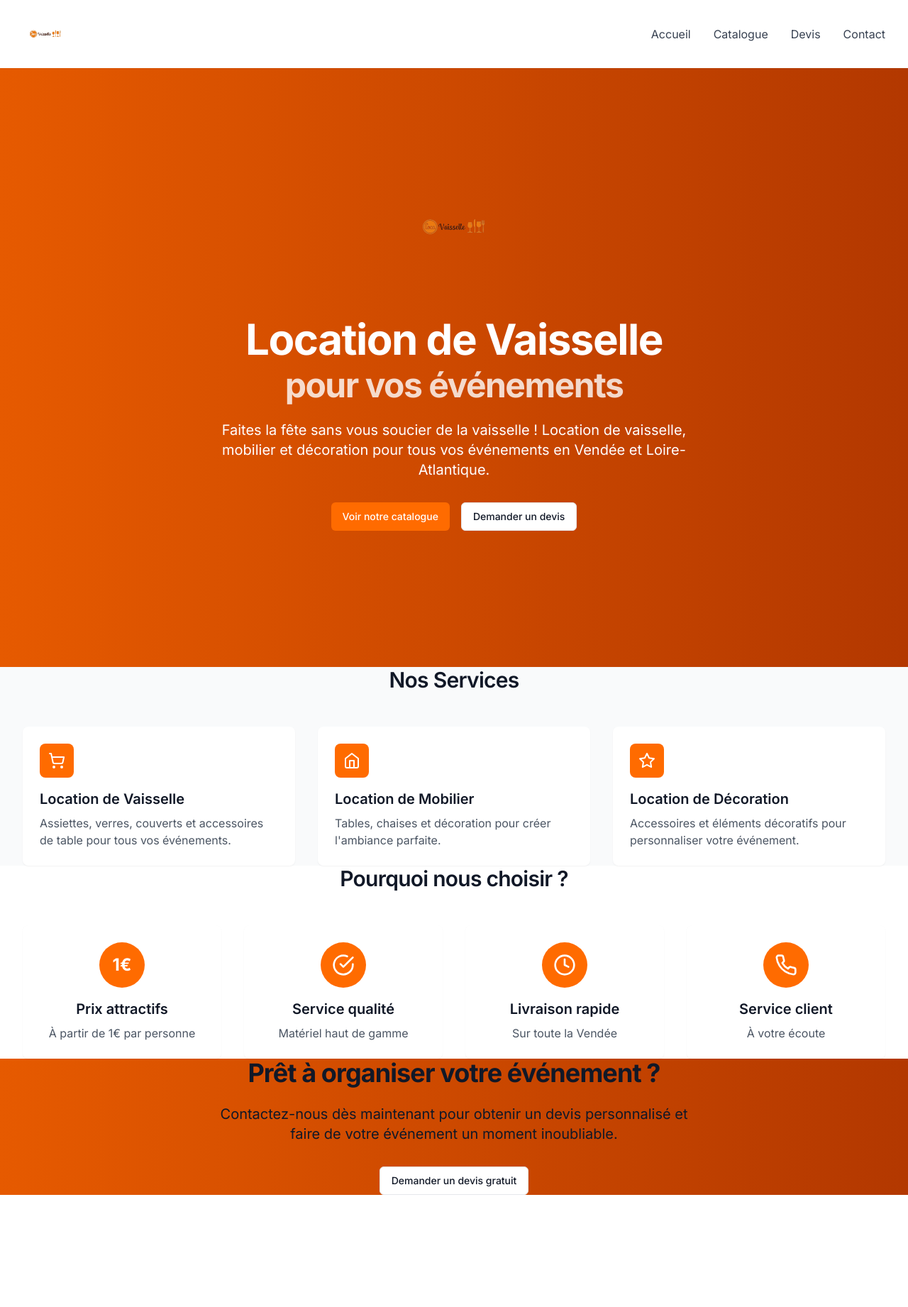
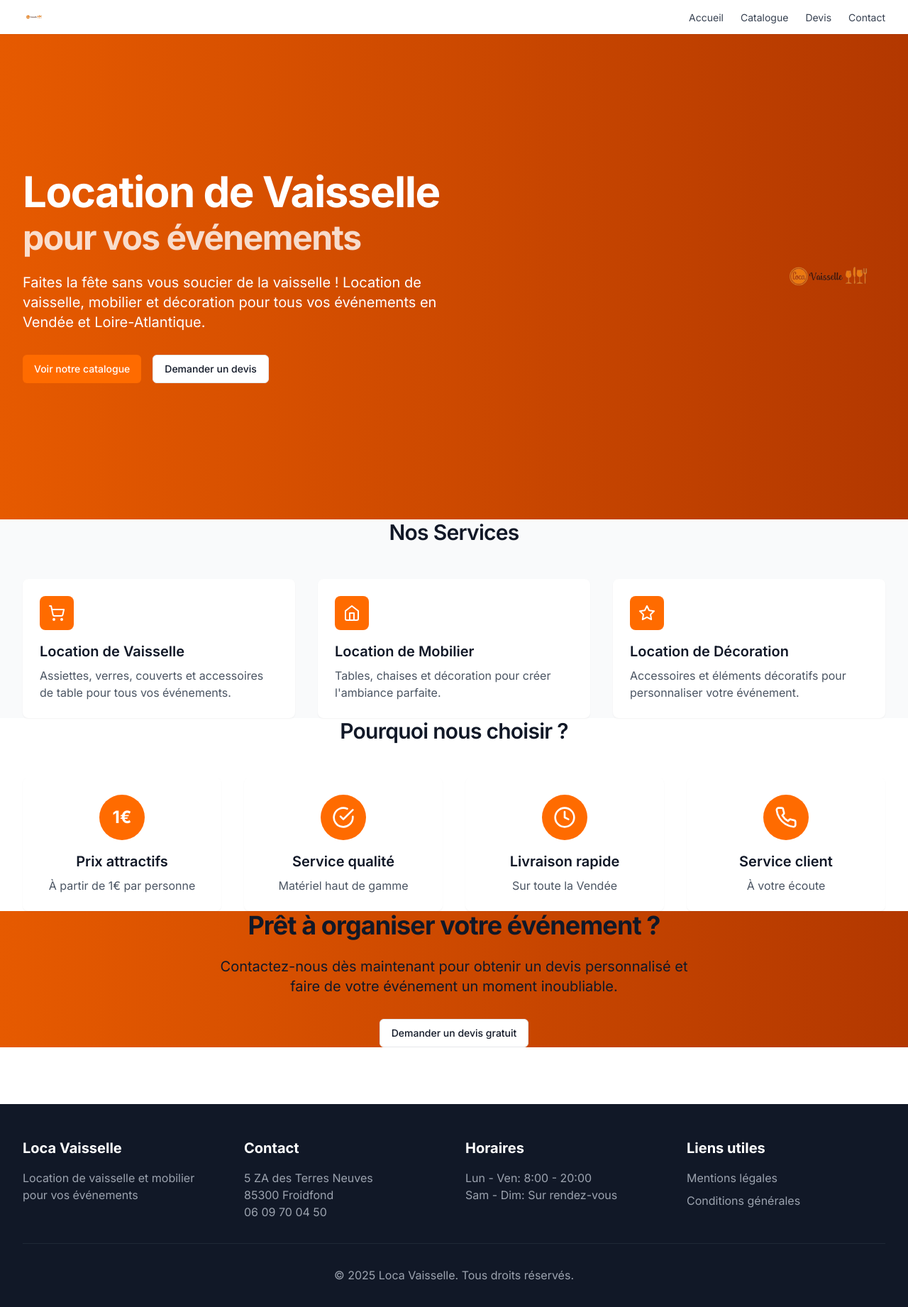
Before and after one commit to capponuts/locavaiselle, a Next.js app: page / in a window 1280 px wide. Shown: the top 1842 px of the page at 71% size. Before the commit the page ends 1684 px from the top, so only its background shows below. Built offline with nearby package versions, Linux system fonts and the light colour scheme.

Commit message:
fix footer et logo

```diff
--- /dev/null
+++ b/app/components/Footer.tsx
@@ -0,0 +1,53 @@
+import Link from 'next/link';
+
+export default function Footer() {
+  return (
+    <footer className="bg-gray-900 text-white mt-20">
+      <div className="container-custom py-12">
+        <div className="grid grid-cols-1 md:grid-cols-4 gap-8">
+          <div>
+            <h3 className="text-xl font-bold mb-4">Loca Vaisselle</h3>
+            <p className="text-gray-400">
+              Location de vaisselle et mobilier pour vos événements
+            </p>
+          </div>
+          <div>
+            <h3 className="text-xl font-bold mb-4">Contact</h3>
+            <p className="text-gray-400">5 ZA des Terres Neuves</p>
+            <p className="text-gray-400">85300 Froidfond</p>
+            <p className="text-gray-400">06 09 70 04 50</p>
+          </div>
+          <div>
+            <h3 className="text-xl font-bold mb-4">Horaires</h3>
+            <p className="text-gray-400">Lun - Ven: 8:00 - 20:00</p>
+            <p className="text-gray-400">Sam - Dim: Sur rendez-vous</p>
+          </div>
+          <div>
+            <h3 className="text-xl font-bold mb-4">Liens utiles</h3>
+            <ul className="space-y-2">
+              <li>
+                <Link
+                  href="/mentions-legales"
+                  className="text-gray-400 hover:text-white transition-colors"
+                >
+                  Mentions légales
+                </Link>
+              </li>
+              <li>
+                <Link
+                  href="/conditions-generales"
+                  className="text-gray-400 hover:text-white transition-colors"
+                >
+                  Conditions générales
+                </Link>
+              </li>
+            </ul>
+          </div>
+        </div>
+        <div className="border-t border-gray-800 mt-8 pt-8 text-center text-gray-400">
+          <p>&copy; {new Date().getFullYear()} Loca Vaisselle. Tous droits réservés.</p>
+        </div>
+      </div>
+    </footer>
+  );
+}
--- a/app/components/Header.tsx
+++ b/app/components/Header.tsx
@@ -10,26 +10,26 @@ export default function Header() {
   const [isMenuOpen, setIsMenuOpen] = useState(false);
 
   return (
-    <header className="bg-white shadow-sm fixed top-0 left-0 right-0 z-50">
+    <header className="bg-white/90 backdrop-blur-sm shadow-sm fixed top-0 left-0 right-0 z-50">
       <div className="container-custom py-2 flex justify-between items-center">
-        <Link href="/" className="flex items-center py-2">
+        <Link href="/" className="flex items-center">
           <Image
             src="/logo-loca-vaisselle.png"
             alt="Logo LocaVaiselle"
-            width={200}
-            height={80}
+            width={120}
+            height={40}
             priority
-            className="h-16 w-auto"
+            className="h-8 w-auto"
           />
         </Link>
 
         {/* Navigation desktop */}
         <nav className="hidden md:block">
-          <ul className="flex space-x-8">
+          <ul className="flex space-x-6">
             <li>
               <Link
                 href="/"
-                className="text-gray-700 hover:text-primary transition-colors"
+                className="text-sm text-gray-700 hover:text-primary transition-colors"
               >
                 Accueil
               </Link>
@@ -37,7 +37,7 @@ export default function Header() {
             <li>
               <Link
                 href="/catalogue"
-                className="text-gray-700 hover:text-primary transition-colors"
+                className="text-sm text-gray-700 hover:text-primary transition-colors"
               >
                 Catalogue
               </Link>
@@ -45,7 +45,7 @@ export default function Header() {
             <li>
               <Link
                 href="/devis"
-                className="text-gray-700 hover:text-primary transition-colors"
+                className="text-sm text-gray-700 hover:text-primary transition-colors"
               >
                 Devis
               </Link>
@@ -53,7 +53,7 @@ export default function Header() {
             <li>
               <Link
                 href="/contact"
-                className="text-gray-700 hover:text-primary transition-colors"
+                className="text-sm text-gray-700 hover:text-primary transition-colors"
               >
                 Contact
               </Link>
@@ -63,11 +63,11 @@ export default function Header() {
 
         {/* Bouton menu mobile */}
         <button
-          className="md:hidden p-2 rounded-lg hover:bg-gray-100"
+          className="md:hidden p-1.5 rounded-lg hover:bg-gray-100"
           onClick={() => setIsMenuOpen(!isMenuOpen)}
           aria-label="Menu principal"
         >
-          <Menu className="h-6 w-6 text-gray-600" />
+          <Menu className="h-5 w-5 text-gray-600" />
         </button>
       </div>
 
--- a/app/layout.tsx
+++ b/app/layout.tsx
@@ -2,6 +2,7 @@ import type { Metadata } from "next";
 import { Inter } from "next/font/google";
 import "./globals.css";
 import Header from "./components/Header";
+import Footer from "./components/Footer";
 
 const inter = Inter({ subsets: ["latin"] });
 
@@ -19,9 +20,10 @@ export default function RootLayout({
     <html lang="fr">
       <body className={inter.className}>
         <Header />
-        <main className="pt-16">
+        <main className="pt-12">
           {children}
         </main>
+        <Footer />
       </body>
     </html>
   );
--- a/app/page.tsx
+++ b/app/page.tsx
@@ -11,43 +11,31 @@ export default function Home() {
       {/* Hero Section */}
       <section className="hero-section">
         <div className="container-custom relative z-10 text-white py-16">
-          <motion.div
-            className="flex flex-col items-center mb-8"
-            initial={{ opacity: 0, y: 20 }}
-            animate={{ opacity: 1, y: 0 }}
+          <div className="flex flex-col md:flex-row items-center justify-between gap-8">
+            {/* Texte à gauche */}
+            <div className="w-full md:w-1/2">
+              <motion.h1
+                className="text-5xl md:text-6xl font-bold mb-6"
+                initial={{ opacity: 0, x: -20 }}
+                animate={{ opacity: 1, x: 0 }}
                 transition={{ duration: 0.5 }}
-          >
-            <Image
-              src="/logo-loca-vaisselle.png"
-              alt="Logo LocaVaiselle"
-              width={300}
-              height={120}
-              priority
-              className="h-32 w-auto mb-8"
-            />
-          </motion.div>
-          <motion.h1
-            className="text-5xl md:text-6xl font-bold mb-6 text-center"
-            initial={{ opacity: 0, y: 20 }}
-            animate={{ opacity: 1, y: 0 }}
-            transition={{ duration: 0.5, delay: 0.2 }}
               >
                 Location de Vaisselle<br />
                 <span className="text-4xl md:text-5xl opacity-80">pour vos événements</span>
               </motion.h1>
               <motion.p
-            className="text-xl mb-8 max-w-2xl mx-auto text-center"
-            initial={{ opacity: 0, y: 20 }}
-            animate={{ opacity: 1, y: 0 }}
-            transition={{ duration: 0.5, delay: 0.4 }}
+                className="text-xl mb-8"
+                initial={{ opacity: 0, x: -20 }}
+                animate={{ opacity: 1, x: 0 }}
+                transition={{ duration: 0.5, delay: 0.2 }}
               >
                 Faites la fête sans vous soucier de la vaisselle ! Location de vaisselle, mobilier et décoration pour tous vos événements en Vendée et Loire-Atlantique.
               </motion.p>
               <motion.div
-            className="flex gap-4 justify-center"
-            initial={{ opacity: 0, y: 20 }}
-            animate={{ opacity: 1, y: 0 }}
-            transition={{ duration: 0.5, delay: 0.6 }}
+                className="flex gap-4"
+                initial={{ opacity: 0, x: -20 }}
+                animate={{ opacity: 1, x: 0 }}
+                transition={{ duration: 0.5, delay: 0.4 }}
               >
                 <Link href="/catalogue" className="btn-primary">
                   Voir notre catalogue
@@ -56,6 +44,25 @@ export default function Home() {
                   Demander un devis
                 </Link>
               </motion.div>
+            </div>
+
+            {/* Logo à droite */}
+            <motion.div
+              className="w-full md:w-1/2 flex justify-center md:justify-end"
+              initial={{ opacity: 0, x: 20 }}
+              animate={{ opacity: 1, x: 0 }}
+              transition={{ duration: 0.5 }}
+            >
+              <Image
+                src="/logo-loca-vaisselle.png"
+                alt="Logo LocaVaiselle"
+                width={400}
+                height={160}
+                priority
+                className="h-40 w-auto"
+              />
+            </motion.div>
+          </div>
         </div>
       </section>
 
```
Lines whose indentation alone changed are shown as unchanged.
